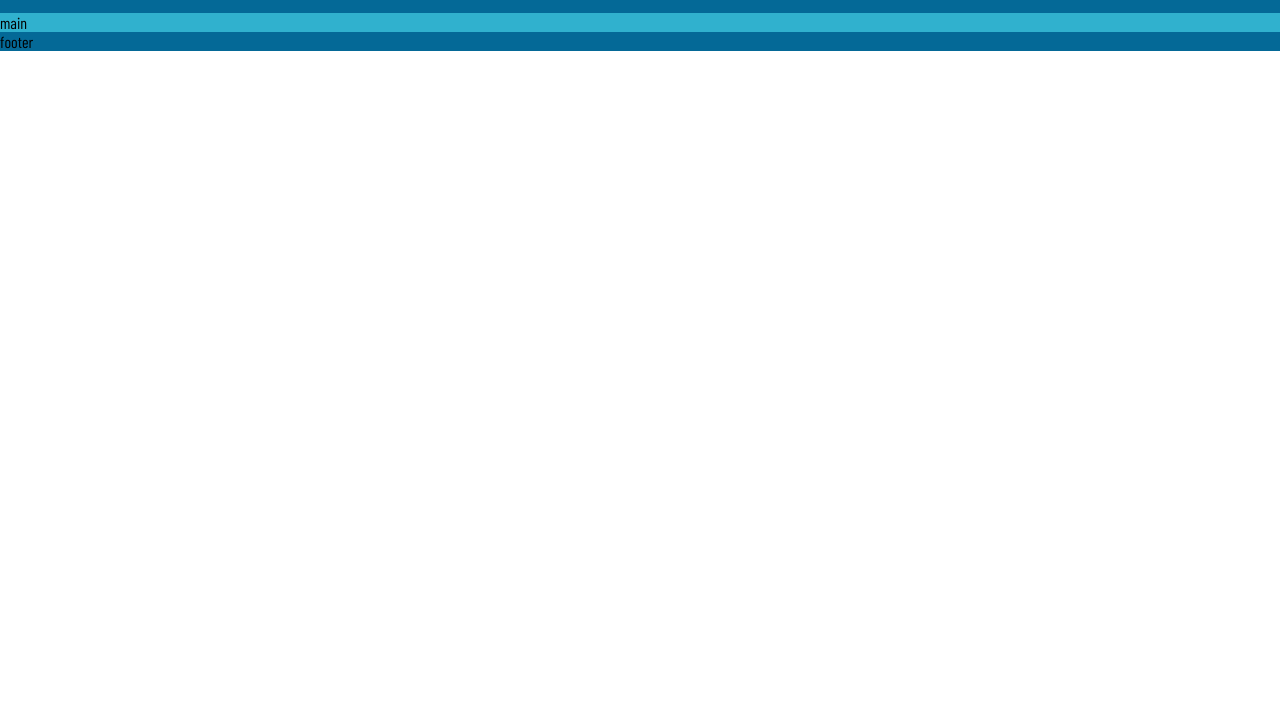
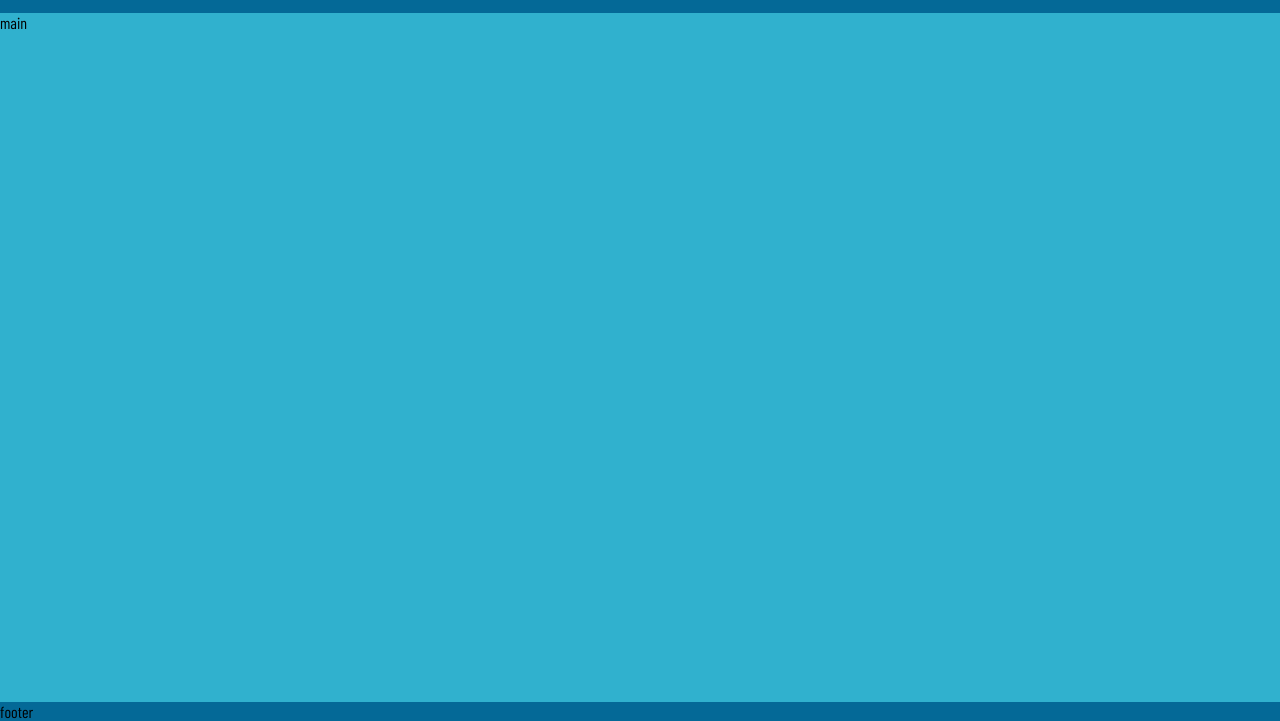
Before and after one commit to Rdawson96/WhitbyBeachClean, a plain HTML site: page index.html in a window 1280 px wide. Shown: the part 79-800 px from the top of the page. Drawn offline with nearby package versions, Linux system fonts and the light colour scheme; a web font is replaced by a local one.

Commit message:
push footer down to bottom using flex

```diff
--- a/assets/css/style.css
+++ b/assets/css/style.css
@@ -1,4 +1,3 @@
-
 /* Import from Google Fonts */
 @import url('https://fonts.googleapis.com/css2?family=Barlow+Condensed:wght@200;300;400;500&family=Bebas+Neue&display=swap');
 
@@ -9,8 +8,12 @@
     margin: 0;
 }
 
+/* Style default body */
 body {
     font-family: 'Barlow Condensed', sans-serif;
+    min-height: 100vh;
+    display: flex;
+    flex-direction: column;
 }
 
 header {
@@ -22,7 +25,7 @@ header {
     font-family: 'Bebas Neue', sans-serif;
     text-transform: uppercase;
     letter-spacing: 2px;
-    color:rgb(255, 255, 255);
+    color: rgb(255, 255, 255);
     padding: 0 1rem;
     font-size: 300%;
 }
@@ -34,7 +37,7 @@ header {
 
 #navigation>li {
     margin-bottom: 1rem;
-    display:inline-block;
+    display: inline-block;
 }
 
 .active {
@@ -44,6 +47,7 @@ header {
 main {
     background-color: #30b1ce;
     width: 100%;
+    flex: 1 0 auto;
 }
 
 footer {
```
